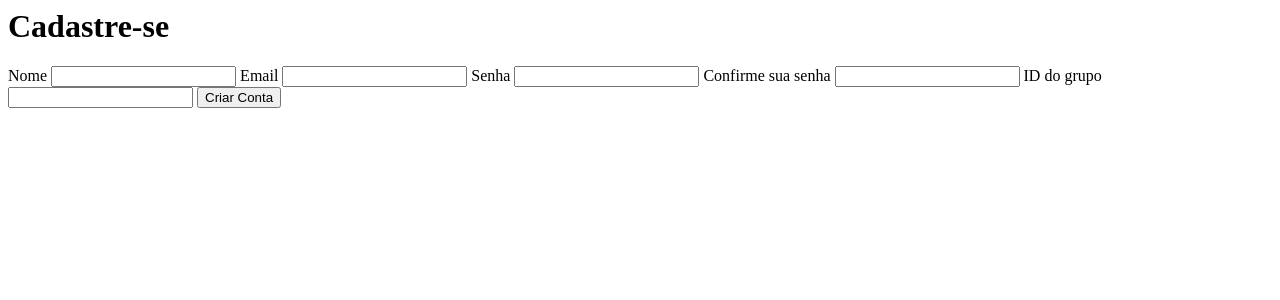
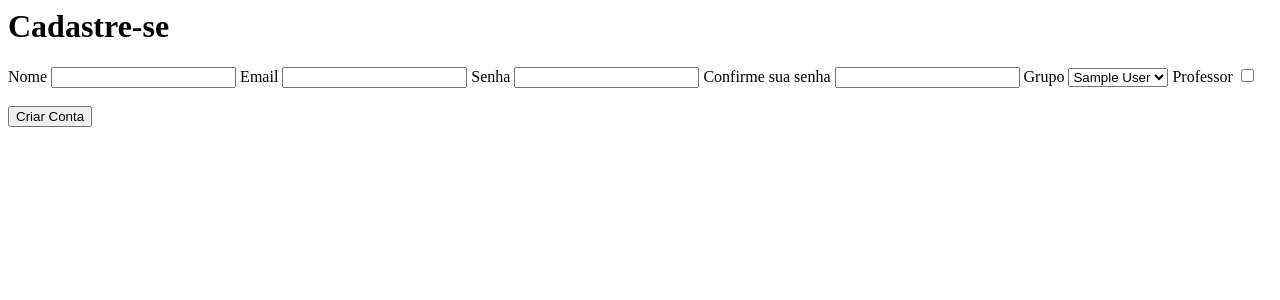
Before and after one commit to pavalucas/projeto-GIZ, a Rails app: page /users/new in a window 1280 px wide. Shown: the top 300 px of the page. Run offline with Rails 7, Linux system fonts and the light colour scheme; the visitor is signed in with stand-in values (Sample User, id 1); data comes from the database, SQL or seed files in the repository; parts of the project's set-up code (start-up, migrations or seed data) failed here and were passed over; some libraries are stand-ins or nearby versions.

Commit message:
Mudanças de css, opção de professor para o usuario

```diff
--- a/first_app/app/assets/stylesheets/custom.css.scss
+++ b/first_app/app/assets/stylesheets/custom.css.scss
@@ -200,9 +200,8 @@ aside {
 }
 
 /* Field */
-.mfield{
+.sizedLabel{
   height: 100px;
-  width: 100px;
 }
 
 .field{
--- a/first_app/app/controllers/users_controller.rb
+++ b/first_app/app/controllers/users_controller.rb
@@ -2,6 +2,7 @@ class UsersController < ApplicationController
   before_action :signed_in_user, only: [:index, :edit, :update, :destroy]
   before_action :correct_user,   only: [:edit, :update]
   before_action :admin_user, only: :destroy
+  before_action :teacher_user, only: [:index, :edit, :update, :destroy]
 
   # GET /users
   # GET /users.json
@@ -62,7 +63,7 @@ class UsersController < ApplicationController
 
     def user_params
       params.require(:user).permit(:name, :email, :password,
-                                   :password_confirmation, :group_id)
+                                   :password_confirmation, :group_id, :teacher)
     end
 
     def signed_in_user
@@ -79,6 +80,10 @@ class UsersController < ApplicationController
       redirect_to(root_url) unless current_user.admin?
     end
 
+    def teacher_user
+      redirect_to(root_url) unless current_user.teacher?
+    end
+
     def set_user
       @user = User.find(params[:id])
     end
--- a/first_app/app/views/sessions/new.html.erb
+++ b/first_app/app/views/sessions/new.html.erb
@@ -2,11 +2,11 @@
 <h1>Entrar</h1>
 
 <div class="row">
-  <div class="span6 offset3">
+  <div class="span6 offset3 field">
     <%= form_for(:session, url: sessions_path) do |f| %>
 
       <%= f.label :email %>
-      <%= f.text_field :email %>
+      <%= f.email_field :email %>
 
       <%= f.label :password, "Senha" %>
       <%= f.password_field :password %>
--- a/first_app/app/views/users/_form.html.erb
+++ b/first_app/app/views/users/_form.html.erb
@@ -2,12 +2,12 @@
   <%= render 'shared/error_messages', object: f.object %>
 
   <div class="row">
-    <div class="span6 offset3">
+    <div class="span6 offset3 field">
       <%= f.label :name, "Nome" %>
       <%= f.text_field :name %>
 
       <%= f.label :email %>
-      <%= f.text_field :email %>
+      <%= f.email_field :email %>
 
       <%= f.label :password, "Senha"%>
       <%= f.password_field :password%>
@@ -15,8 +15,14 @@
       <%= f.label :password_confirmation, "Confirme sua senha" %>
       <%= f.password_field :password_confirmation %>
 
-      <%= f.label :group_id, "ID do grupo" %>
-      <%= f.text_field :group_id %>
+      <%= f.label :group, "Grupo" %>
+      <% groups = Group.all.map{ |f| [f.name, f.id] } %>
+      <%= select_tag(:group, options_for_select(groups)) %>
+
+      <%= f.label :teacher, "Professor" %>
+      <%= f.check_box :teacher %>
+
+      <br><br>
 
       <%= f.submit "Criar Conta", class: "btn btn-large btn-primary" %>
     </div>
```
Also changed, not shown: first_app/Gemfile.lock, first_app/db/schema.rb.
